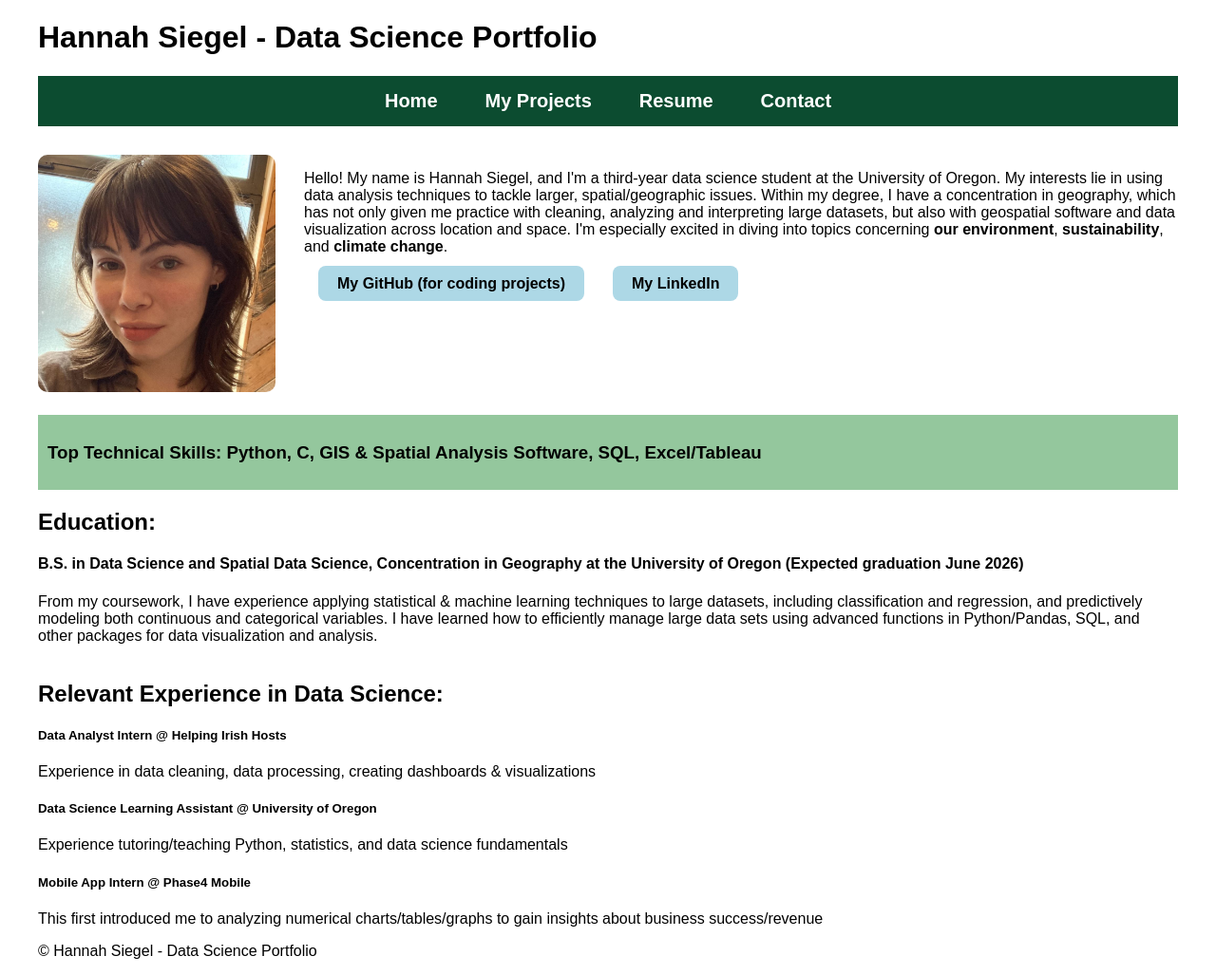
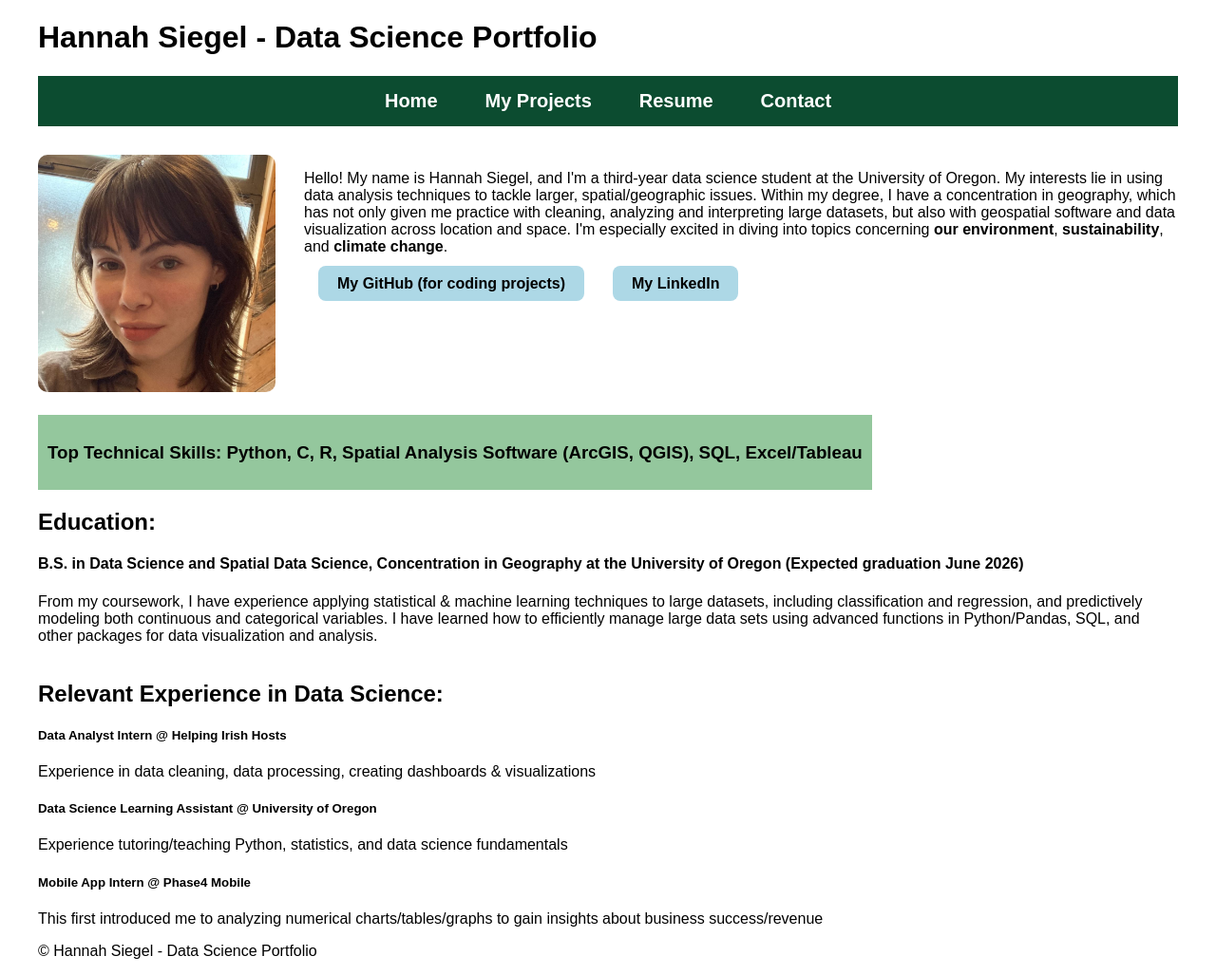
Before and after one commit to siegelhannah/portfolio, a Jekyll site: the page built from index.md, in a window 1280 px wide and 1027 px high. Shown: the whole window at 95% size. Built offline with Jekyll 4.4.1, drawn with Linux system fonts in a browser that asks for light colours.

Commit message:
Update index.md

```diff
--- a/index.md
+++ b/index.md
@@ -4,10 +4,9 @@ title: Home
 permalink: /
 ---
 
-<div style="background-color: #94C79D; padding: 10px;">
-    <h3>Top Technical Skills: Python, C, GIS & Spatial Analysis Software, SQL, Excel/Tableau</h3>
+<div style="background-color: #94C79D; padding: 10px; display: inline-block; max-width: 100%; margin: 0 auto;">
+    <h3>Top Technical Skills: Python, C, R, Spatial Analysis Software (ArcGIS, QGIS), SQL, Excel/Tableau</h3>
 </div>
-
 
 ## Education:
 #### B.S. in Data Science and Spatial Data Science, Concentration in Geography at the University of Oregon (Expected graduation June 2026)<br>
```
